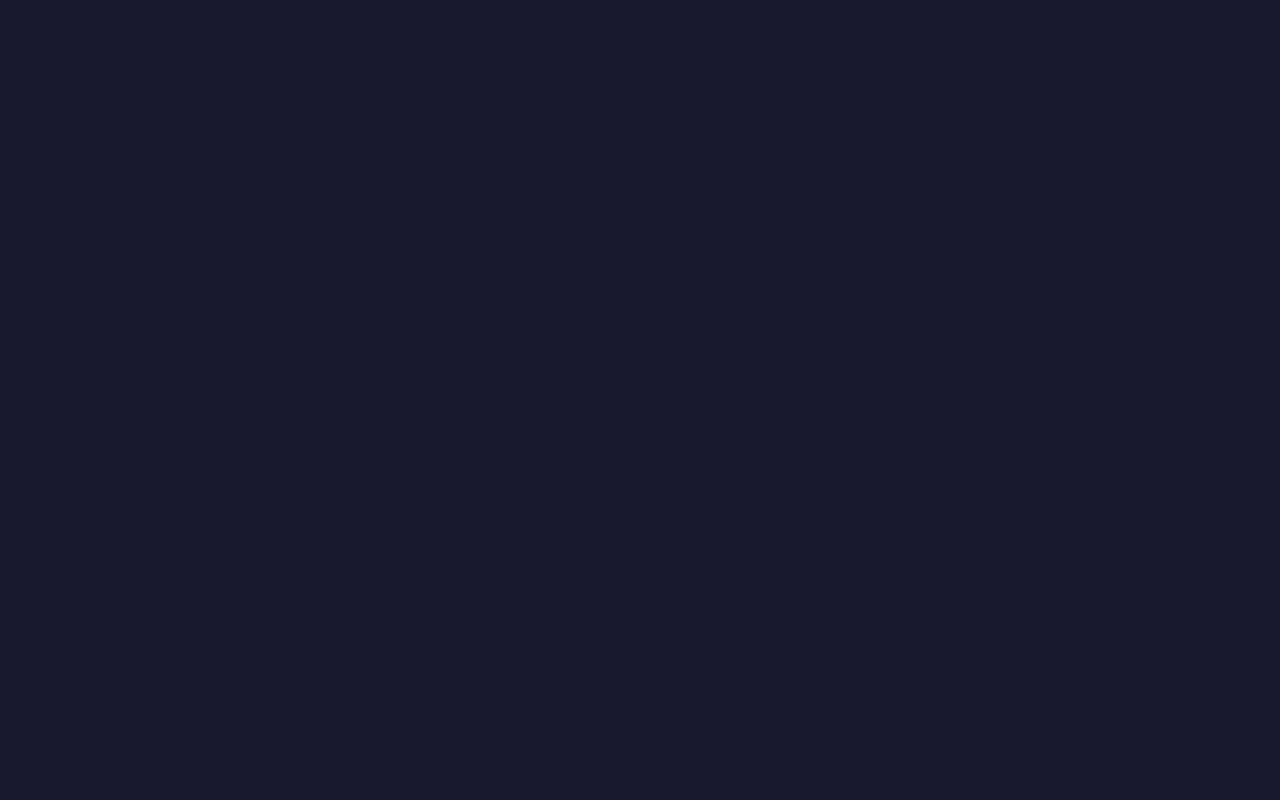
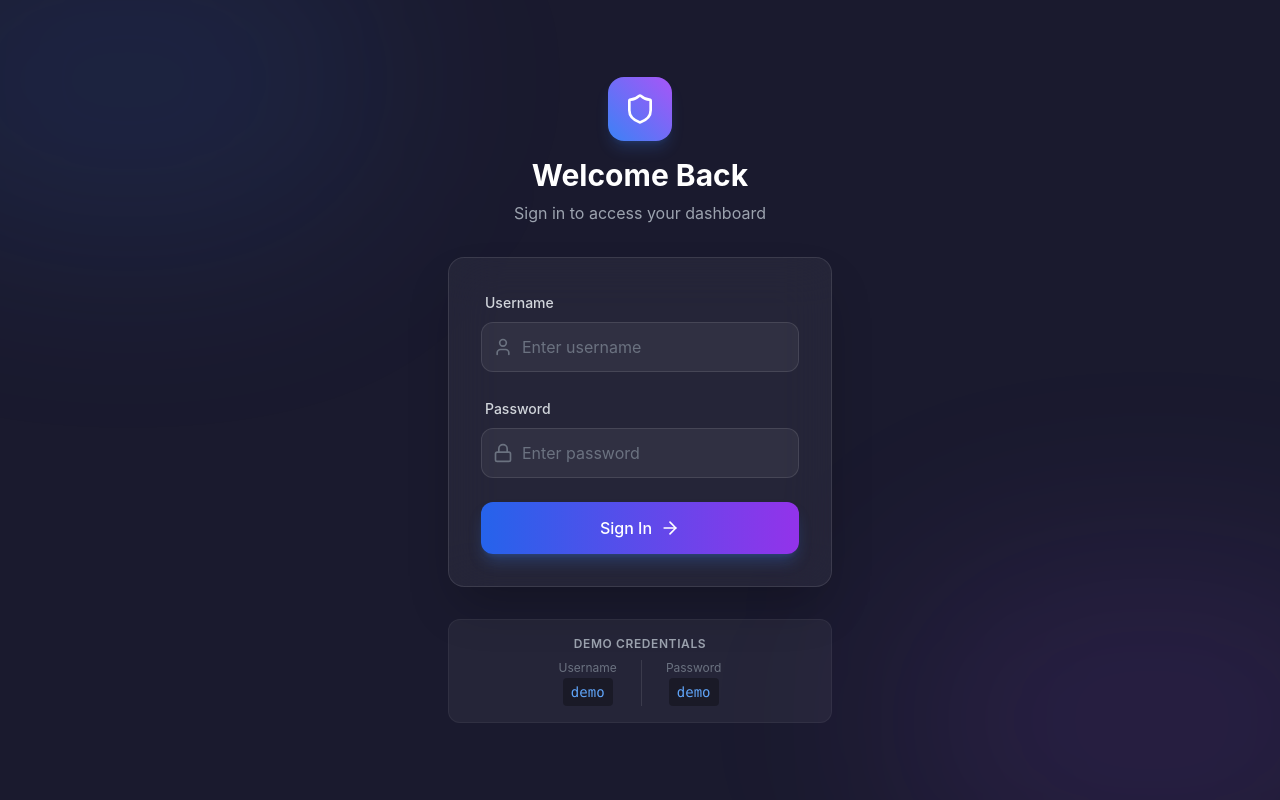
Before and after one commit to Milton-Raj/AI-Personal-Finance-Agent, a React (Vite) app in the folder Admin/: page /login in a window 1280 px wide. Before the commit this address had no page. Built offline with nearby package versions, Linux system fonts and the light colour scheme.

Commit message:
Implement authentication with login page and demo credentials

```diff
--- a/Admin/src/App.jsx
+++ b/Admin/src/App.jsx
@@ -1,5 +1,5 @@
 import React from 'react';
-import { BrowserRouter as Router, Routes, Route } from 'react-router-dom';
+import { BrowserRouter as Router, Routes, Route, Navigate } from 'react-router-dom';
 import Layout from './components/layout/Layout';
 import Dashboard from './pages/Dashboard';
 import Users from './pages/Users';
@@ -11,11 +11,35 @@ import Settings from './pages/Settings';
 import Products from './pages/Products';
 import Analytics from './pages/Analytics';
 
+import { AuthProvider, useAuth } from './context/AuthContext';
+import Login from './pages/Login';
+
+// Protected Route wrapper
+const ProtectedRoute = ({ children }) => {
+  const { isAuthenticated, loading } = useAuth();
+
+  if (loading) {
+    return <div className="min-h-screen flex items-center justify-center bg-[#1a1a2e] text-white">Loading...</div>;
+  }
+
+  if (!isAuthenticated) {
+    return <Navigate to="/login" />;
+  }
+
+  return children;
+};
+
 function App() {
   return (
+    <AuthProvider>
       <Router>
         <Routes>
-        <Route path="/" element={<Layout />}>
+          <Route path="/login" element={<Login />} />
+          <Route path="/" element={
+            <ProtectedRoute>
+              <Layout />
+            </ProtectedRoute>
+          }>
             <Route index element={<Dashboard />} />
             <Route path="users" element={<Users />} />
             <Route path="transactions" element={<Transactions />} />
@@ -28,6 +52,7 @@ function App() {
           </Route>
         </Routes>
       </Router>
+    </AuthProvider>
   );
 }
 
--- a/Admin/src/components/layout/Sidebar.jsx
+++ b/Admin/src/components/layout/Sidebar.jsx
@@ -16,10 +16,12 @@ import {
     Coins
 } from 'lucide-react';
 import { clsx } from 'clsx';
+import { useAuth } from '../context/AuthContext';
 
 const Sidebar = () => {
     const location = useLocation();
     const [isCoinsOpen, setIsCoinsOpen] = useState(false);
+    const { logout } = useAuth();
 
     const navItems = [
         { icon: LayoutDashboard, label: 'Dashboard', path: '/' },
@@ -140,7 +142,10 @@ const Sidebar = () => {
 
             {/* User Profile / Logout */}
             <div className="p-4 border-t border-white/10">
-                <button className="flex items-center gap-3 w-full p-3 rounded-xl hover:bg-white/5 transition-colors text-left group">
+                <button
+                    onClick={logout}
+                    className="flex items-center gap-3 w-full p-3 rounded-xl hover:bg-white/5 transition-colors text-left group"
+                >
                     <div className="w-10 h-10 rounded-full bg-gradient-to-br from-gray-700 to-gray-900 border border-white/10 flex items-center justify-center">
                         <span className="font-bold text-sm">AD</span>
                     </div>
--- /dev/null
+++ b/Admin/src/context/AuthContext.jsx
@@ -0,0 +1,47 @@
+import React, { createContext, useContext, useState, useEffect } from 'react';
+
+const AuthContext = createContext();
+
+export const useAuth = () => {
+    const context = useContext(AuthContext);
+    if (!context) {
+        throw new Error('useAuth must be used within an AuthProvider');
+    }
+    return context;
+};
+
+export const AuthProvider = ({ children }) => {
+    const [isAuthenticated, setIsAuthenticated] = useState(false);
+    const [loading, setLoading] = useState(true);
+
+    useEffect(() => {
+        // Check for saved session
+        const savedAuth = localStorage.getItem('admin_authenticated');
+        if (savedAuth === 'true') {
+            setIsAuthenticated(true);
+        }
+        setLoading(false);
+    }, []);
+
+    const login = (username, password) => {
+        // Demo credentials check
+        if ((username === 'demo' && password === 'demo') ||
+            (username === 'admin@smartspend.com' && password === 'admin123')) {
+            setIsAuthenticated(true);
+            localStorage.setItem('admin_authenticated', 'true');
+            return true;
+        }
+        return false;
+    };
+
+    const logout = () => {
+        setIsAuthenticated(false);
+        localStorage.removeItem('admin_authenticated');
+    };
+
+    return (
+        <AuthContext.Provider value={{ isAuthenticated, login, logout, loading }}>
+            {!loading && children}
+        </AuthContext.Provider>
+    );
+};
--- /dev/null
+++ b/Admin/src/pages/Login.jsx
@@ -0,0 +1,115 @@
+import React, { useState } from 'react';
+import { useNavigate } from 'react-router-dom';
+import { useAuth } from '../context/AuthContext';
+import { Shield, Lock, User, ArrowRight } from 'lucide-react';
+
+const Login = () => {
+    const [username, setUsername] = useState('');
+    const [password, setPassword] = useState('');
+    const [error, setError] = useState('');
+    const { login } = useAuth();
+    const navigate = useNavigate();
+
+    const handleSubmit = (e) => {
+        e.preventDefault();
+        setError('');
+
+        if (login(username, password)) {
+            navigate('/');
+        } else {
+            setError('Invalid username or password');
+        }
+    };
+
+    return (
+        <div className="min-h-screen flex items-center justify-center relative overflow-hidden" style={{ backgroundColor: '#1a1a2e' }}>
+            {/* Background Effects */}
+            <div className="absolute top-0 left-0 w-full h-full overflow-hidden pointer-events-none">
+                <div className="absolute top-[-10%] left-[-10%] w-[40%] h-[40%] bg-blue-500/10 rounded-full blur-[100px]" />
+                <div className="absolute bottom-[-10%] right-[-10%] w-[40%] h-[40%] bg-purple-500/10 rounded-full blur-[100px]" />
+            </div>
+
+            <div className="w-full max-w-md p-8 relative z-10">
+                {/* Logo/Brand */}
+                <div className="text-center mb-8">
+                    <div className="mx-auto w-16 h-16 bg-gradient-to-tr from-blue-500 to-purple-500 rounded-2xl flex items-center justify-center mb-4 shadow-lg shadow-blue-500/20">
+                        <Shield className="w-8 h-8 text-white" />
+                    </div>
+                    <h1 className="text-3xl font-bold text-white mb-2">Welcome Back</h1>
+                    <p className="text-gray-400">Sign in to access your dashboard</p>
+                </div>
+
+                {/* Login Form */}
+                <div className="bg-white/5 backdrop-blur-xl border border-white/10 rounded-2xl p-8 shadow-2xl">
+                    <form onSubmit={handleSubmit} className="space-y-6">
+                        {error && (
+                            <div className="bg-red-500/10 border border-red-500/20 text-red-400 px-4 py-3 rounded-xl text-sm text-center">
+                                {error}
+                            </div>
+                        )}
+
+                        <div className="space-y-2">
+                            <label className="text-sm font-medium text-gray-300 ml-1">Username</label>
+                            <div className="relative group">
+                                <div className="absolute inset-y-0 left-0 pl-3 flex items-center pointer-events-none">
+                                    <User className="h-5 w-5 text-gray-500 group-focus-within:text-blue-500 transition-colors" />
+                                </div>
+                                <input
+                                    type="text"
+                                    value={username}
+                                    onChange={(e) => setUsername(e.target.value)}
+                                    className="block w-full pl-10 pr-3 py-3 bg-white/5 border border-white/10 rounded-xl focus:ring-2 focus:ring-blue-500/50 focus:border-blue-500 text-white placeholder-gray-500 transition-all outline-none"
+                                    placeholder="Enter username"
+                                    required
+                                />
+                            </div>
+                        </div>
+
+                        <div className="space-y-2">
+                            <label className="text-sm font-medium text-gray-300 ml-1">Password</label>
+                            <div className="relative group">
+                                <div className="absolute inset-y-0 left-0 pl-3 flex items-center pointer-events-none">
+                                    <Lock className="h-5 w-5 text-gray-500 group-focus-within:text-blue-500 transition-colors" />
+                                </div>
+                                <input
+                                    type="password"
+                                    value={password}
+                                    onChange={(e) => setPassword(e.target.value)}
+                                    className="block w-full pl-10 pr-3 py-3 bg-white/5 border border-white/10 rounded-xl focus:ring-2 focus:ring-blue-500/50 focus:border-blue-500 text-white placeholder-gray-500 transition-all outline-none"
+                                    placeholder="Enter password"
+                                    required
+                                />
+                            </div>
+                        </div>
+
+                        <button
+                            type="submit"
+                            className="w-full flex items-center justify-center gap-2 py-3.5 px-4 bg-gradient-to-r from-blue-600 to-purple-600 hover:from-blue-500 hover:to-purple-500 text-white rounded-xl font-medium transition-all shadow-lg shadow-blue-500/25 hover:shadow-blue-500/40 transform hover:-translate-y-0.5"
+                        >
+                            <span>Sign In</span>
+                            <ArrowRight className="w-5 h-5" />
+                        </button>
+                    </form>
+                </div>
+
+                {/* Demo Credentials */}
+                <div className="mt-8 text-center bg-white/5 border border-white/5 rounded-xl p-4">
+                    <p className="text-xs font-semibold text-gray-400 uppercase tracking-wider mb-2">Demo Credentials</p>
+                    <div className="flex justify-center gap-6 text-sm text-gray-300">
+                        <div className="flex flex-col items-center">
+                            <span className="text-gray-500 text-xs mb-0.5">Username</span>
+                            <code className="bg-black/30 px-2 py-1 rounded text-blue-400 font-mono">demo</code>
+                        </div>
+                        <div className="w-px bg-white/10"></div>
+                        <div className="flex flex-col items-center">
+                            <span className="text-gray-500 text-xs mb-0.5">Password</span>
+                            <code className="bg-black/30 px-2 py-1 rounded text-blue-400 font-mono">demo</code>
+                        </div>
+                    </div>
+                </div>
+            </div>
+        </div>
+    );
+};
+
+export default Login;
```
Lines whose indentation alone changed are shown as unchanged.
